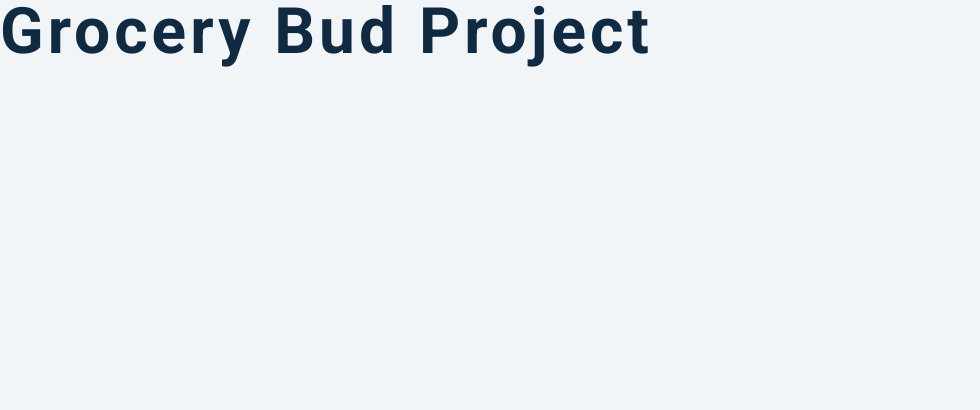
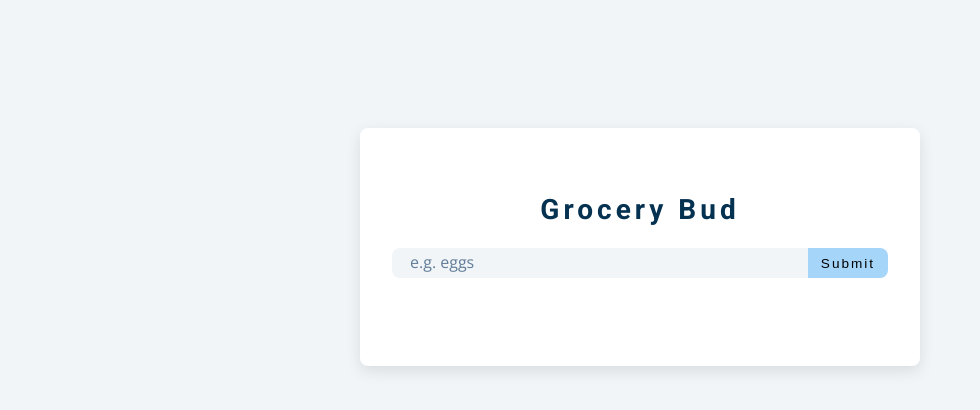
Before and after one commit to leventsamlioglu/JS-Projects, a plain HTML site: page 13-to-do-list/index.html in a window 1280 px wide. Shown: the whole page, without its empty margins (0-980 px from the left). Drawn offline with nearby package versions, Linux system fonts and the light colour scheme.

Commit message:
final html

```diff
--- a/13-to-do-list/index.html
+++ b/13-to-do-list/index.html
@@ -13,7 +13,22 @@
     <link rel="stylesheet" href="styles.css" />
   </head>
   <body>
-    <h1>grocery bud project</h1>
+    <section class="section-center">
+      <!-- form -->
+      <form class="grocery-form">
+        <p class="alert"></p>
+        <h3>grocery bud</h3>
+        <div class="form-control">
+          <input type="text" id="grocery" placeholder="e.g. eggs" />
+          <button type="submit" class="submit-btn">submit</button>
+        </div>
+      </form>
+      <!-- list -->
+      <div class="grocery-container">
+        <div class="grocery-list"></div>
+        <button class="clear-btn">clear items</button>
+      </div>
+    </section>
     <!-- javascript -->
     <script src="app.js"></script>
   </body>
```
